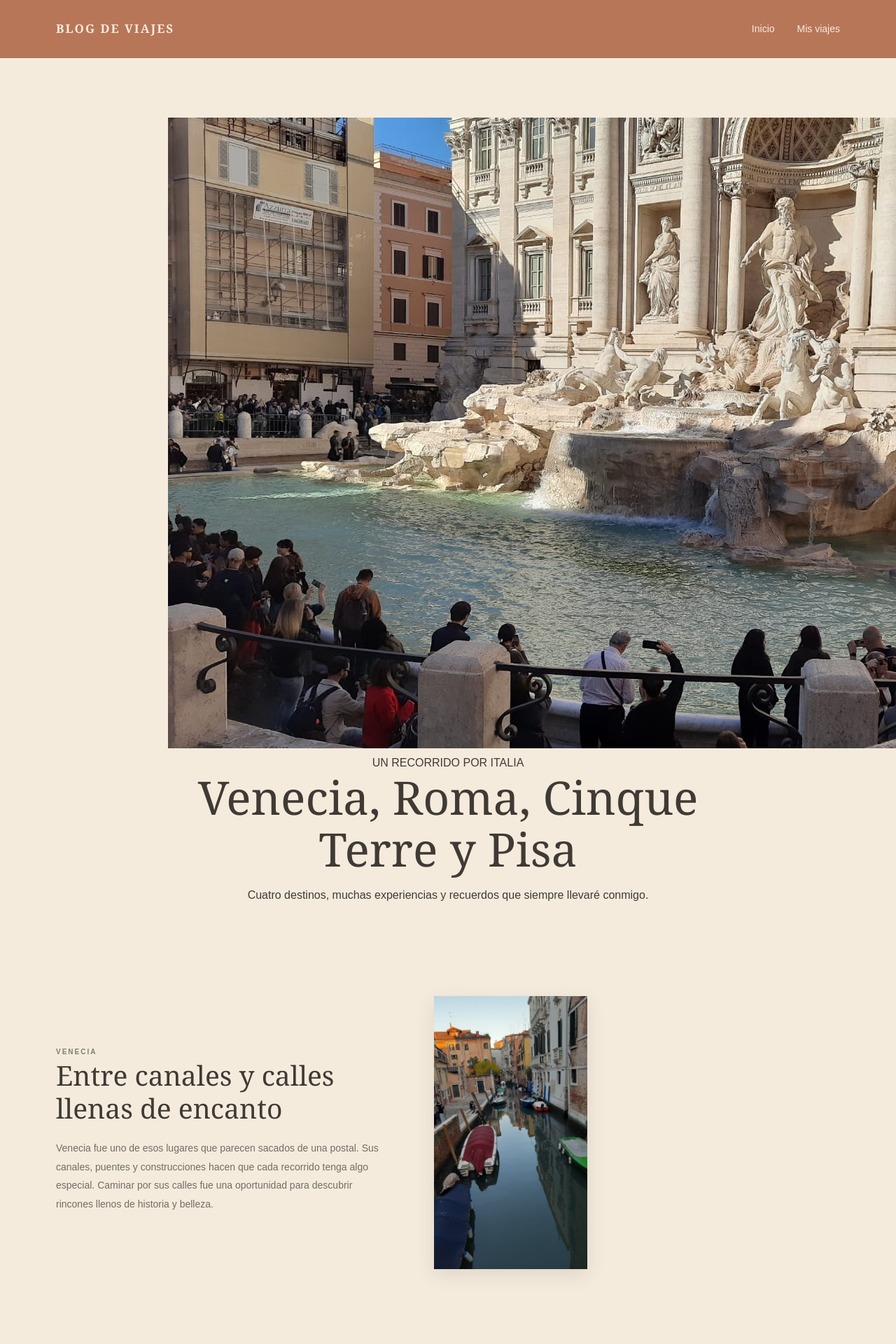
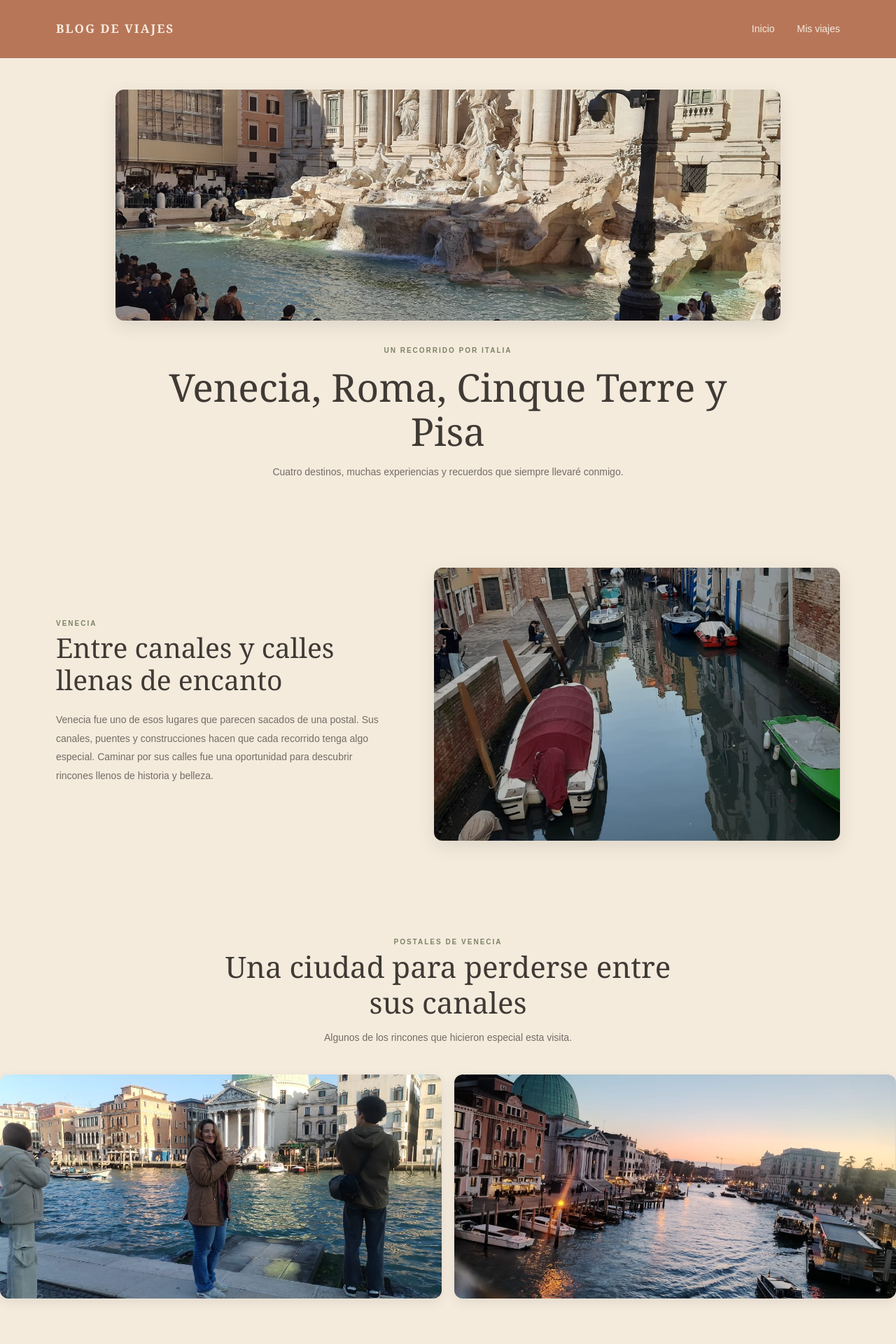
Before and after one commit to jszuluaga/mi-mundo-en-fotografias, a Jekyll site: the page built from italia.html, in a window 1280 px wide. Shown: the top 1920 px of the page at 70% size. Built offline with Jekyll 4.4.1, drawn with Linux system fonts in a browser that asks for light colours.

Commit message:
Update style.css

```diff
--- a/assets/css/style.css
+++ b/assets/css/style.css
@@ -809,3 +809,168 @@ a {
     height: 250px;
   }
 }
+/* =====================================
+   12. AJUSTES VISUALES DE ITALIA
+===================================== */
+
+/* PORTADA: controlar el tamaño de la fotografía */
+.entrada-viaje .portada-destino {
+  max-width: 100%;
+  padding: 45px 5% 65px;
+}
+
+.entrada-viaje .portada-destino > img {
+  display: block;
+  width: min(100%, 950px);
+  height: 330px;
+  margin: 0 auto 35px;
+  object-fit: cover;
+  object-position: center;
+  border-radius: 12px;
+  box-shadow: 0 8px 25px rgba(64, 58, 53, 0.12);
+}
+
+.texto-portada {
+  position: relative;
+  max-width: 800px;
+  margin: 0 auto;
+  text-align: center;
+}
+
+.texto-portada > span {
+  display: block;
+  margin-bottom: 12px;
+  color: var(--oliva);
+  font-size: 10px;
+  font-weight: bold;
+  letter-spacing: 2px;
+}
+
+.texto-portada h1 {
+  margin: 0;
+  color: var(--marron);
+  font-family: Georgia, "Times New Roman", serif;
+  font-size: clamp(36px, 5vw, 55px);
+  font-weight: normal;
+  line-height: 1.15;
+}
+
+.texto-portada p {
+  color: var(--texto-suave);
+  font-size: 14px;
+  line-height: 1.8;
+}
+
+/* IMÁGENES DE LOS BLOQUES */
+.entrada-viaje img.foto-experiencia {
+  display: block;
+  width: 100%;
+  height: 390px;
+  min-width: 0;
+  object-fit: cover;
+  object-position: center;
+  border-radius: 12px;
+}
+
+/* FOTOGRAFÍAS VERTICALES: centradas y sin deformar */
+.entrada-viaje img.foto-experiencia.foto-vertical {
+  width: 100%;
+  max-width: 390px;
+  height: 390px;
+  justify-self: center;
+  object-fit: contain;
+  object-position: center;
+  background-color: var(--arenarosa);
+}
+
+/* ROMA, PISA Y LOS BLOQUES INVERTIDOS */
+.entrada-viaje .bloque-experiencia {
+  align-items: center;
+}
+
+.entrada-viaje .texto-experiencia {
+  min-width: 0;
+}
+
+.entrada-viaje .bloque-invertido .texto-experiencia {
+  order: 2;
+}
+
+.entrada-viaje .bloque-invertido .foto-experiencia {
+  order: 1;
+}
+
+/* COLLAGE GASTRONÓMICO */
+.entrada-viaje .sabores-italia {
+  grid-template-columns: 0.9fr 1.1fr;
+  align-items: center;
+  gap: 40px;
+}
+
+.entrada-viaje .collage-sabores-italia {
+  width: 100%;
+  min-width: 0;
+  display: grid;
+  grid-template-columns: repeat(2, minmax(0, 1fr));
+  grid-template-rows: repeat(3, 155px);
+  gap: 12px;
+}
+
+.entrada-viaje .collage-sabores-italia img {
+  display: block;
+  width: 100%;
+  height: 155px;
+  object-fit: contain;
+  object-position: center;
+  background-color: var(--blanco);
+  border-radius: 10px;
+  box-shadow: 0 5px 15px rgba(64, 58, 53, 0.10);
+}
+
+/* TABLETAS */
+@media (max-width: 800px) {
+  .entrada-viaje .portada-destino > img {
+    height: 290px;
+  }
+
+  .entrada-viaje .sabores-italia {
+    grid-template-columns: 1fr;
+    gap: 25px;
+  }
+
+  .entrada-viaje .collage-sabores-italia {
+    grid-template-rows: repeat(3, 170px);
+  }
+
+  .entrada-viaje .collage-sabores-italia img {
+    height: 170px;
+  }
+}
+
+/* CELULARES */
+@media (max-width: 550px) {
+  .entrada-viaje .portada-destino {
+    padding: 35px 7% 45px;
+  }
+
+  .entrada-viaje .portada-destino > img {
+    height: 230px;
+  }
+
+  .entrada-viaje img.foto-experiencia {
+    height: 280px;
+  }
+
+  .entrada-viaje img.foto-experiencia.foto-vertical {
+    height: 320px;
+  }
+
+  .entrada-viaje .collage-sabores-italia {
+    grid-template-rows: repeat(3, 125px);
+    gap: 8px;
+  }
+
+  .entrada-viaje .collage-sabores-italia img {
+    height: 125px;
+  }
+}
```
